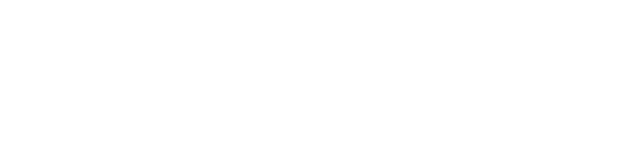
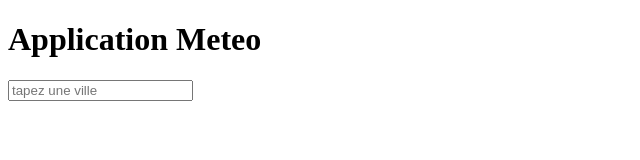
Before and after one commit to RolandAmini/weather-forrecasts, a plain HTML site: page index.html in a window 1280 px wide. Shown: the whole page, without its empty margins (0-640 px from the left). Drawn offline with Linux system fonts and the light colour scheme.

Commit message:
add html

```diff
--- a/index.html
+++ b/index.html
@@ -7,6 +7,12 @@
     <link rel="stylesheet" href="styles.css">
 </head>
 <body>
+    <h1>Application Meteo</h1>
+    <div id="search-container">
+        <input type="text" id="search-input"
+        placeholder="tapez une ville" autocomplete="off">
+
+    </div>
 
 </body>
 </html>
```
